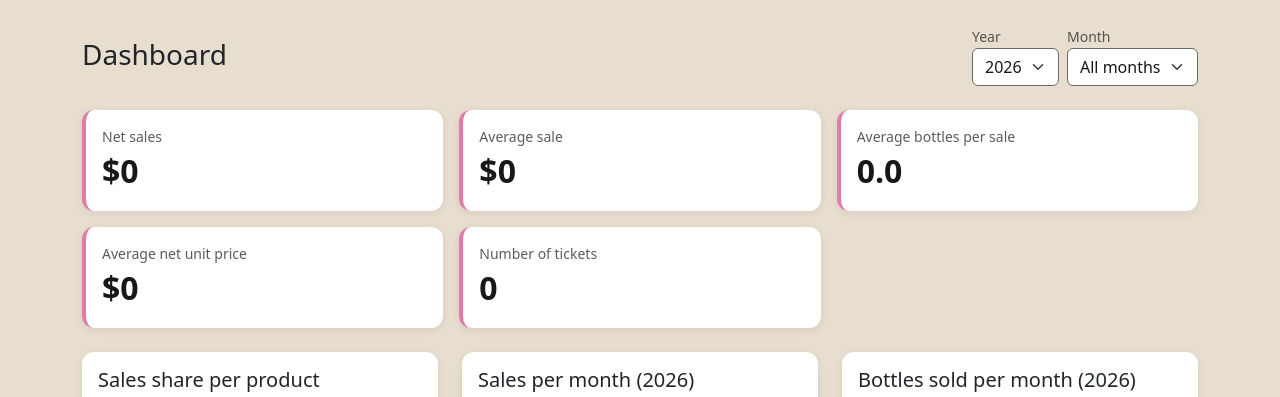
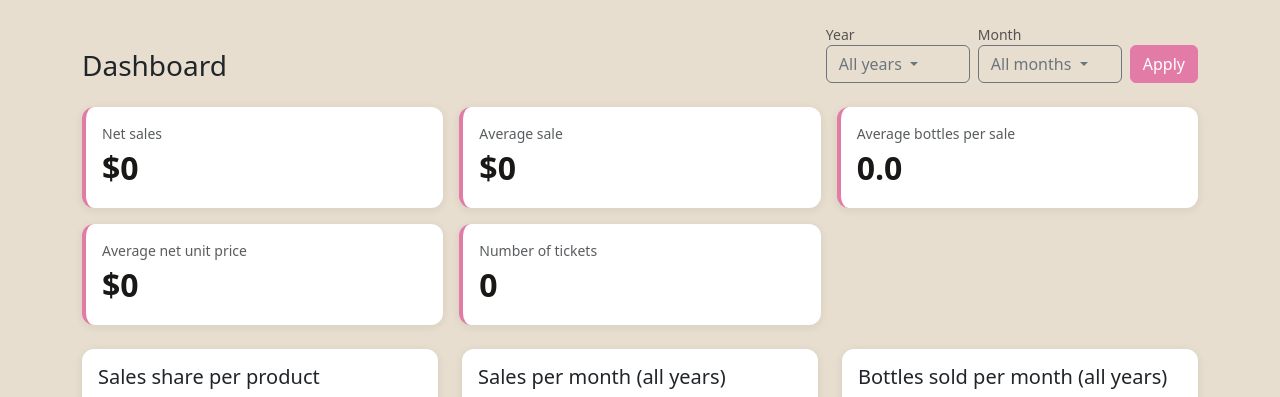
Before and after one commit to luisurcia/mini_erp, a Flask app: page / in a window 1280 px wide. Shown: the part 56-453 px from the top of the page. Run offline with Flask 3, Linux system fonts and the light colour scheme; the visitor is signed in with stand-in values (Sample User, id 1); data comes from the database, SQL or seed files in the repository; data that the repository does not hold is empty; some libraries are stand-ins or nearby versions.

Commit message:
Dashboard: multi-select year and month filters (#83, phase A)
The Year and Month filters become checkbox dropdowns — pick any set of
each, everything aggregates over the union. Empty = all. "%(n)s años" /
the single value / "Todos" on each dropdown's toggle; an Apply button
submits.

- SalesRepository.completed_in_years([...]) (empty → completed_all()).
- The route reads request.args.getlist for year/month, scopes the KPIs
  and pie to the selected years × months, and the two per-month charts to
  the selected years (title lists them).
- New i18n strings (es/fr), including plural year/month counts.

Phase B (compare periods side by side — Sep 2025 vs Sep 2026) is the
next commit on this issue.

Co-Authored-By: Claude Sonnet 5 <noreply@anthropic.com>
Claude-Session: https://claude.ai/code/session_01WKdJ1VxTBARaCm3yrhSqkH

```diff
--- a/app/blueprints/dashboard/routes.py
+++ b/app/blueprints/dashboard/routes.py
@@ -2,6 +2,7 @@ from datetime import UTC, datetime
 
 from flask import render_template, request
 from flask_babel import gettext as _
+from flask_babel import ngettext
 from flask_login import login_required
 
 from app.blueprints.dashboard import bp
@@ -17,6 +18,16 @@ def _month_names() -> list[str]:
     ]
 
 
+def _filter_label(selected: list, total: int, all_text: str, some_text) -> str:
+    """Text on a multi-select dropdown's toggle: 'all', the single value,
+    or 'N selected'."""
+    if not selected or len(selected) == total:
+        return all_text
+    if len(selected) == 1:
+        return str(selected[0])
+    return some_text(len(selected))
+
+
 @bp.route("/")
 @login_required
 def index():
@@ -26,19 +37,24 @@ def index():
 
     now = datetime.now(UTC)
     available_years = sales_repo.distinct_years() or [now.year]
-    selected_year = request.args.get("year", type=int, default=available_years[0])
-    if selected_year not in available_years:
-        available_years = sorted({*available_years, selected_year}, reverse=True)
-    selected_month = request.args.get("month", type=int)
+    month_names = _month_names()
 
-    # Everything on this page is scoped to this same year (+ month, if one
-    # is picked) — no metric or chart falls back to all-time data. See #30.
-    sales_this_year = sales_repo.completed_in_year(selected_year)
-    sales_this_period = (
-        [s for s in sales_this_year if s.sale_date.month == selected_month]
-        if selected_month
-        else sales_this_year
+    # Multi-select filters (#83, phase A): pick any set of years and any
+    # set of months; everything aggregates over the union. Empty = all.
+    selected_years = sorted(
+        (y for y in request.args.getlist("year", type=int) if y in available_years),
+        reverse=True,
     )
+    selected_months = sorted(
+        m for m in request.args.getlist("month", type=int) if 1 <= m <= 12
+    )
+
+    sales_scope = sales_repo.completed_in_years(selected_years)
+    sales_this_period = [
+        s
+        for s in sales_scope
+        if not selected_months or s.sale_date.month in selected_months
+    ]
 
     stats = {
         "net_sales": sales_service.total_revenue(sales_this_period),
@@ -49,19 +65,45 @@ def index():
     }
     low_stock_items = inventory_service.low_stock_report()
 
+    # The two "per month" charts sum every selected year by calendar month
+    # (phase B turns them into one series per year).
     charts = {
         "product_sales": sales_service.sales_by_product(sales_this_period),
-        "monthly_counts": sales_service.monthly_sales_counts(sales_this_year),
-        "monthly_bottles": sales_service.monthly_bottles_sold(sales_this_year),
+        "monthly_counts": sales_service.monthly_sales_counts(sales_scope),
+        "monthly_bottles": sales_service.monthly_bottles_sold(sales_scope),
     }
+
+    year_label = _filter_label(
+        selected_years,
+        len(available_years),
+        _("All years"),
+        lambda n: ngettext("%(num)s year", "%(num)s years", n),
+    )
+    if len(selected_months) == 1:
+        month_label = month_names[selected_months[0] - 1]
+    else:
+        month_label = _filter_label(
+            selected_months,
+            12,
+            _("All months"),
+            lambda n: ngettext("%(num)s month", "%(num)s months", n),
+        )
+    charts_years_label = (
+        ", ".join(str(y) for y in selected_years) if selected_years else _("all years")
+    )
 
     return render_template(
         "dashboard/index.html",
         stats=stats,
         low_stock_items=low_stock_items,
         charts=charts,
-        available_years=available_years,
-        selected_year=selected_year,
-        selected_month=selected_month,
-        month_names=_month_names(),
+        month_names=month_names,
+        year_options=[(y, str(y), y in selected_years) for y in available_years],
+        month_options=[
+            (i, name, i in selected_months)
+            for i, name in enumerate(month_names, start=1)
+        ],
+        year_label=year_label,
+        month_label=month_label,
+        charts_years_label=charts_years_label,
     )
--- a/app/repositories/sales_repository.py
+++ b/app/repositories/sales_repository.py
@@ -34,6 +34,16 @@ class SalesRepository(Repository[Sale]):
             extract("year", Sale.sale_date) == year,
         ).all()
 
+    def completed_in_years(self, years: list[int]) -> list[Sale]:
+        """Completed sales across any of the given calendar years — the
+        Dashboard's multi-year filter (#83). Empty list = every year."""
+        if not years:
+            return self.completed_all()
+        return Sale.query.filter(
+            Sale.status == Sale.STATUS_COMPLETED,
+            extract("year", Sale.sale_date).in_(years),
+        ).all()
+
     def completed_all(self) -> list[Sale]:
         return Sale.query.filter(Sale.status == Sale.STATUS_COMPLETED).all()
 
--- a/app/templates/dashboard/index.html
+++ b/app/templates/dashboard/index.html
@@ -1,26 +1,31 @@
 {% extends "base.html" %}
 {% block title %}{{ _("Dashboard") }}{% endblock %}
 {% block content %}
-<div class="d-flex justify-content-between align-items-center mb-4 flex-wrap gap-2">
+{% macro filter_dropdown(label, param, toggle_text, options) %}
+<div class="dropdown">
+  <label class="form-label small text-muted mb-0 d-block">{{ label }}</label>
+  <button class="btn btn-outline-secondary dropdown-toggle text-start" type="button"
+          style="min-width: 9rem;" data-bs-toggle="dropdown" data-bs-auto-close="outside">
+    {{ toggle_text }}
+  </button>
+  <div class="dropdown-menu p-2" style="max-height: 16rem; overflow-y: auto;">
+    {% for value, text, checked in options %}
+    <div class="form-check">
+      <input class="form-check-input" type="checkbox" name="{{ param }}"
+             value="{{ value }}" id="{{ param }}-{{ value }}" {{ "checked" if checked }}>
+      <label class="form-check-label" for="{{ param }}-{{ value }}">{{ text }}</label>
+    </div>
+    {% endfor %}
+  </div>
+</div>
+{% endmacro %}
+
+<div class="d-flex justify-content-between align-items-end mb-4 flex-wrap gap-2">
   <h1 class="h3 mb-0">{{ _("Dashboard") }}</h1>
-  <form method="get" class="d-flex gap-2 align-items-end">
-    <div>
-      <label class="form-label small text-muted mb-0" for="year">{{ _("Year") }}</label>
-      <select class="form-select" id="year" name="year" onchange="this.form.submit()">
-        {% for y in available_years %}
-        <option value="{{ y }}" {{ "selected" if y == selected_year else "" }}>{{ y }}</option>
-        {% endfor %}
-      </select>
-    </div>
-    <div>
-      <label class="form-label small text-muted mb-0" for="month">{{ _("Month") }}</label>
-      <select class="form-select" id="month" name="month" onchange="this.form.submit()">
-        <option value="">{{ _("All months") }}</option>
-        {% for name in month_names %}
-        <option value="{{ loop.index }}" {{ "selected" if loop.index == selected_month else "" }}>{{ name }}</option>
-        {% endfor %}
-      </select>
-    </div>
+  <form method="get" class="d-flex gap-2 align-items-end flex-wrap">
+    {{ filter_dropdown(_("Year"), "year", year_label, year_options) }}
+    {{ filter_dropdown(_("Month"), "month", month_label, month_options) }}
+    <button type="submit" class="btn btn-primary">{{ _("Apply") }}</button>
   </form>
 </div>
 
@@ -66,13 +71,13 @@
   </div>
   <div class="col-lg-4">
     <div class="card p-3">
-      <h2 class="h5">{{ _("Sales per month (%(year)s)", year=selected_year) }}</h2>
+      <h2 class="h5">{{ _("Sales per month (%(years)s)", years=charts_years_label) }}</h2>
       <canvas id="salesPerMonthChart" height="220"></canvas>
     </div>
   </div>
   <div class="col-lg-4">
     <div class="card p-3">
-      <h2 class="h5">{{ _("Bottles sold per month (%(year)s)", year=selected_year) }}</h2>
+      <h2 class="h5">{{ _("Bottles sold per month (%(years)s)", years=charts_years_label) }}</h2>
       <canvas id="bottlesPerMonthChart" height="220"></canvas>
     </div>
   </div>
```
Also changed, not shown: tests/test_sales_repository.py (added, +37 -0 lines), app/translations/en/LC_MESSAGES/messages.po, app/translations/es/LC_MESSAGES/messages.po, app/translations/fr/LC_MESSAGES/messages.po, 4 other files.
